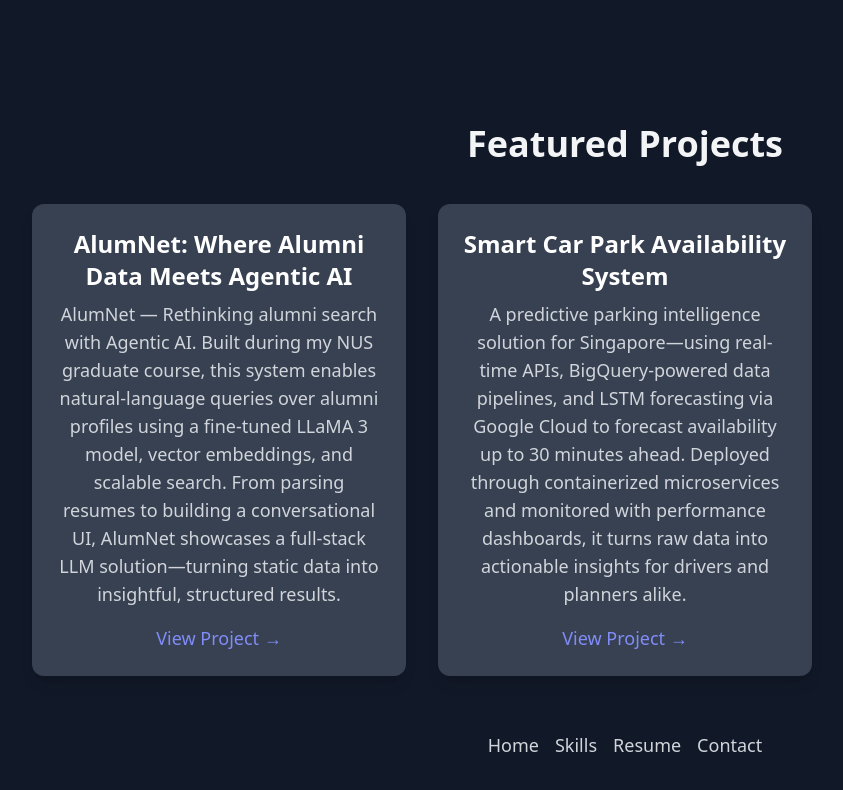
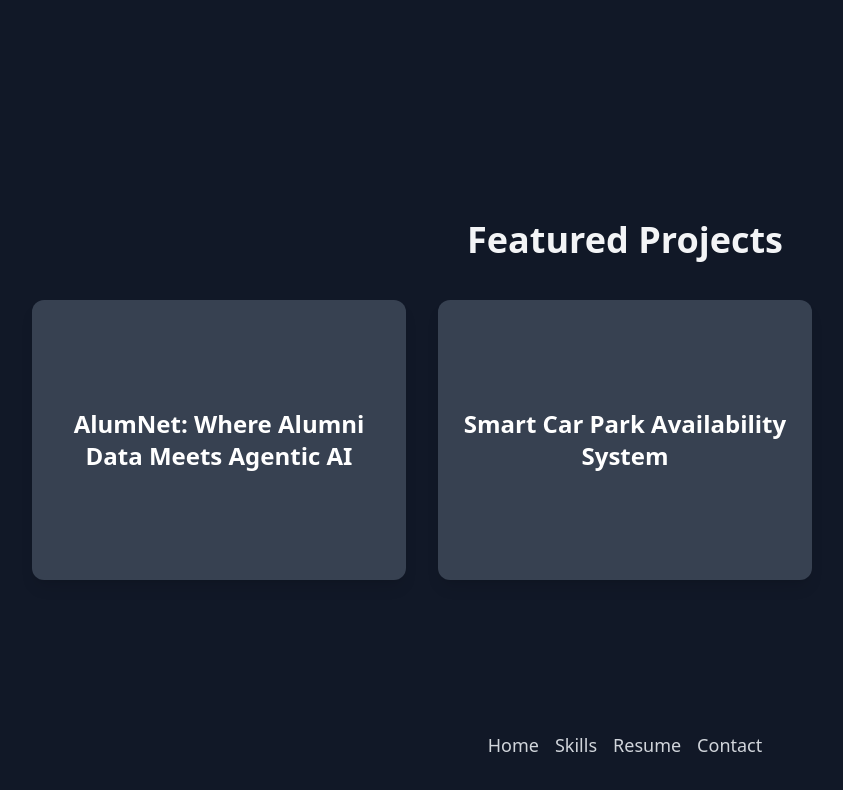
Before and after one commit to E0015114/MyPortfolioWebsite, a React (Create React App) app: page / in a window 1280 px wide. Both pictures are taken after a click on the link "Projects". Shown: the top 790 px of the page, without its empty margins (15-858 px from the left). Built offline with nearby package versions, Linux system fonts and the light colour scheme.

Commit message:
enhancement

```diff
--- a/src/App.css
+++ b/src/App.css
@@ -2,6 +2,7 @@
 
 .fade-enter {
   opacity: 0;
+  will-change: transform, opacity;
   transform: translateY(10px);
 }
 
@@ -18,18 +19,77 @@
 
 .fade-exit-active {
   opacity: 0;
+  will-change: transform, opacity;
   transform: translateY(-10px);
   transition: opacity 300ms ease-in-out, transform 300ms ease-in-out;
 }
 
-body, html, #root {
-  height: 100%;
-  margin: 0;
-  padding: 0;
-  overflow: hidden;
+.nav-link {
+  position: relative;
+  display: inline-block; /* Ensures transform and positioning work correctly */
 }
 
 .nav-link:hover {
-  transform: scale(1.1);
-  transition: transform 0.3s ease-in-out;
+  /* The color transition is already handled by Tailwind's `hover:text-white` */
 }
+
+.nav-link::after {
+  content: '';
+  position: absolute;
+  width: 100%;
+  transform: scaleX(0);
+  height: 2px;
+  bottom: -4px; /* Adjust this value to position the line */
+  left: 0;
+  background-color: #818cf8; /* Corresponds to Tailwind's `text-indigo-400` */
+  transform-origin: bottom right;
+  transition: transform 0.25s ease-out;
+}
+
+.nav-link:hover::after {
+  transform: scaleX(1);
+  transform-origin: bottom left;
+}
+
+/* Project Card Flip Animation */
+.project-card-container {
+  perspective: 1000px;
+  min-height: 280px; /* Adjust as needed for your content */
+}
+
+.project-card {
+  position: relative;
+  width: 100%;
+  height: 100%;
+  transition: transform 0.7s;
+  transform-style: preserve-3d;
+}
+
+.project-card-container:hover .project-card {
+  transform: rotateY(180deg);
+}
+
+.project-card-front,
+.project-card-back {
+  position: absolute;
+  width: 100%;
+  height: 100%;
+  -webkit-backface-visibility: hidden; /* Safari */
+  backface-visibility: hidden;
+  /* Tailwind's rounded-xl is 0.75rem */
+  border-radius: 0.75rem;
+}
+
+.project-card-back {
+  transform: rotateY(180deg);
+  /* Ensure content is scrollable if it overflows on smaller cards */
+  overflow-y: auto;
+}
+
+
+/* Adds a subtle gradient animation to the background */
+body {
+  background: linear-gradient(45deg, #1c1c1c, #2e2e2e);
+  background-size: 400% 400%;
+  animation: gradientAnimation 10s infinite alternate;
+}
--- a/src/App.jsx
+++ b/src/App.jsx
@@ -57,17 +57,20 @@
   const [activeSection, setActiveSection] = useState('hero');
 
   const Hero = () => {
+
     const [currentImageIndex, setCurrentImageIndex] = useState(0);
     const [isPulsing, setIsPulsing] = useState(true);
+    let pulseTimeout;
 
     useEffect(() => {
       const intervalId = setInterval(() => {
         setCurrentImageIndex((prevIndex) => (prevIndex + 1) % portfolioData.profileImages.length);
       }, 3000);
 
-      setTimeout(() => {
+      pulseTimeout = setTimeout(() => {
         setIsPulsing(false);
       }, 2000);
+
 
       return () => clearInterval(intervalId);
     }, []);
@@ -77,7 +80,7 @@
         <img
           src={portfolioData.profileImages[currentImageIndex]}
           alt="Profile"
-          className={`w-64 h-64 rounded-full mx-auto mb-4 object-cover ${isPulsing ? 'animate-pulse' : ''}`}
+          className={`w-64 h-64 rounded-full mx-auto mb-4 object-cover transition-transform duration-500 transform hover:scale-105 ${isPulsing ? 'animate-pulse' : ''}`}
         />
         <h1 className="text-5xl sm:text-6xl font-bold mb-2">
           {portfolioData.name}
@@ -85,7 +88,7 @@
         <h2 className="text-2xl sm:text-3xl text-indigo-400 font-semibold mb-4">
           {portfolioData.title}
         </h2>
-        <p className="max-w-2xl mx-auto text-lg text-gray-300">
+        <p className="max-w-2xl mx-auto text-lg text-gray-300 text-center">
           {portfolioData.bio}
         </p>
       </div>
@@ -93,20 +96,28 @@
   };
 
   const Projects = () => (
-    <div className="container mx-auto p-4 flex-grow flex items-center justify-center h-full">
+    <div className="container mx-auto p-4 flex-grow flex items-center justify-center h-full ">
       <div className="text-center w-full">
         <h2 className="text-4xl font-bold mb-10">Featured Projects</h2>
         <div className="grid md:grid-cols-2 lg:grid-cols-3 gap-8">
-          {portfolioData.projects.map((project) => (
-            <div key={project.id} className="bg-gray-700 p-6 rounded-xl shadow-lg hover:shadow-xl transition-shadow duration-300">
-              <h3 className="text-2xl font-semibold text-white mb-2">{project.title}</h3>
+          {portfolioData.projects.map(project => (
+            <div key={project.id} className="project-card-container">
+              <div className="project-card">
+                <div className="project-card-front bg-gray-700 p-6 rounded-xl shadow-lg flex flex-col justify-center items-center text-center">
+                  <h3 className="text-2xl font-semibold text-white">{project.title}</h3>
+                </div>
+                <div className="project-card-back bg-gray-800 p-6 rounded-xl shadow-lg">
                   <p className="text-lg text-gray-300 mb-4">{project.description}</p>
                   <a
                     href={project.link}
+                    target="_blank"
+                    rel="noopener noreferrer"
                     className="inline-block text-lg text-indigo-400 hover:text-indigo-300 font-medium transition-colors"
                   >
                     View Project →
                   </a>
+                </div>
+              </div>
             </div>
           ))}
         </div>
@@ -218,7 +229,7 @@
           </SwitchTransition>
         </div>
       </main>
-      <footer className="fixed bottom-[25px] left-0 right-0 z-50">
+    <footer className="fixed bottom-[25px] left-0 right-0 z-50 ">
         <nav className="container mx-auto px-4 py-4 flex justify-center items-center">
           <div className="space-x-4">
             {activeSection !== 'hero' && (
```
Also changed, not shown: 1 other file (tests, documents, lock files or other folders). Lines whose indentation alone changed are shown as unchanged.
